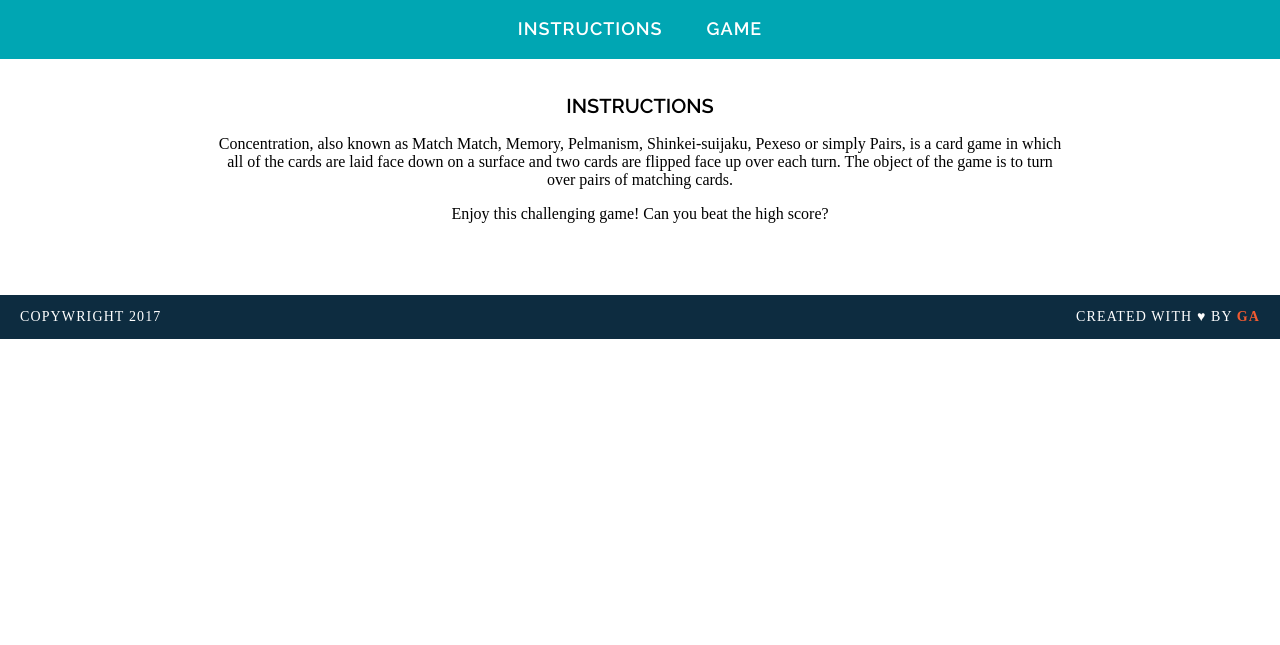
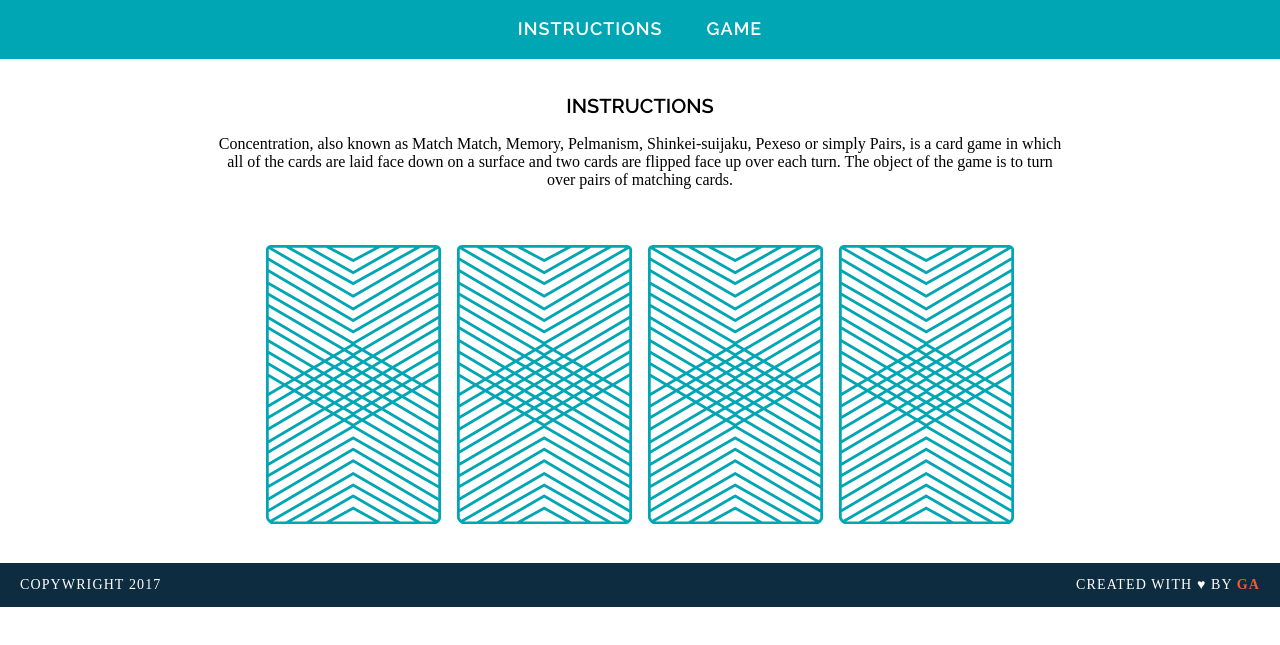
Before and after one commit to mikedichello/wdi-fundamentals-memorygame, a plain HTML site: page memory_game/index.html in a window 1280 px wide. Shown: the part 95-740 px from the top of the page. Drawn offline with Linux system fonts and the light colour scheme; a web font is replaced by a local one.

Commit message:
created game logic

```diff
--- a/memory_game/index.html
+++ b/memory_game/index.html
@@ -5,9 +5,8 @@
   <title>Memory Card Game</title>
    <link href="https://fonts.googleapis.com/css?family=Droid+Serif|Raleway:400,500,600,700" rel="stylesheet">
   <link href="css/style.css" rel="stylesheet" type="text/css">
-  <script src="js/main.js"></script>
 
-</head>
+ </head>
 <body>
 	<header>
 	<h1>Memory Game</h1>
@@ -20,9 +19,7 @@
 	<main>
 	<h2 class="instructions">Instructions</h2>
 		<p>Concentration, also known as Match Match, Memory, Pelmanism, Shinkei-suijaku, Pexeso or simply Pairs, is a card game in which all of the cards are laid face down on a surface and two cards are flipped face up over each turn. The object of the game is to turn over pairs of matching cards.</p>
-		<p>Enjoy this challenging game! Can you beat the high score?</p>
-		<a href="https://www.bgfccast.com">Board Game Fight Club Podcast!</a>
-		<div id="game-board" class="board clearfix"></div>
+	<div id="game-board" class="board clearfix"></div>
 	</main>
 	<footer class="clearfix">
 		<p class="copywright">
@@ -32,5 +29,6 @@
 			Created with &hearts; by <span class="name">GA</span>
 		</p>
 	</footer>
+	<script src="js/main.js"></script>
 </body>
 </html>
--- a/memory_game/js/main.js
+++ b/memory_game/js/main.js
@@ -23,7 +23,7 @@ var cards = [
 		suit: "Diamonds",
 		cardImage: "images/king-of-diamonds.png",
 
-	},
+	}
 	];
 var cardsInPlay = [];
 function checkForMatch(){
@@ -39,13 +39,13 @@ function flipCard(){
 	cardsInPlay.push(cards[cardId].rank);
 	console.log(cards[cardId].cardImage);
 	console.log(cards[cardId].suit);
-	this.setAttribute('src', cards[cardID].cardImage);
+	this.setAttribute('src', cards[cardId].cardImage);
 	if(cardsInPlay.length === 2){
 	checkForMatch();
 }
 }
 var createBoard = function() {
-	for (var i = 0; i <= cards.length; i++) {
+	for (var i = 0; i < cards.length; i++) {
 		var cardElement = document.createElement('img');
 		cardElement.setAttribute('src', 'images/back.png');
 		cardElement.setAttribute('data-id', i);
```
